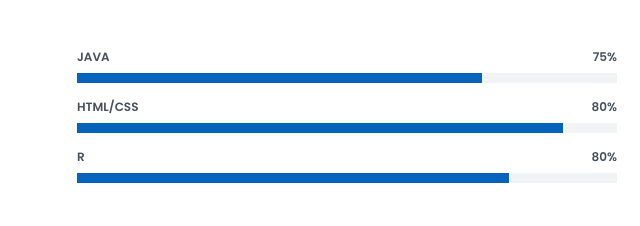
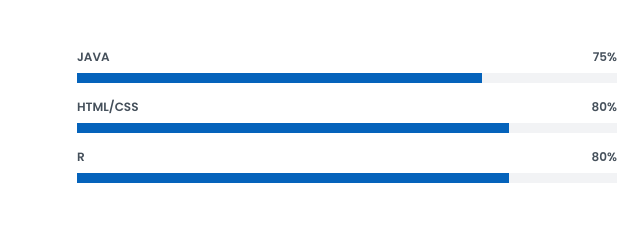
Before and after one commit to rachellecha/rachellecha.github.io, a plain HTML site: page index.html in a window 1280 px wide. Shown: the part 1454-1680 px from the top of the page, 58-698 px from the left. Drawn offline with nearby package versions, Linux system fonts and the light colour scheme; a script that the page names is missing.

Commit message:
percentage correction

```diff
--- a/index.html
+++ b/index.html
@@ -192,7 +192,7 @@
             <div class="progress">
               <span class="skill">HTML/CSS <i class="val">80%</i></span>
               <div class="progress-bar-wrap">
-                <div class="progress-bar" role="progressbar" aria-valuenow="90" aria-valuemin="0" aria-valuemax="100"></div>
+                <div class="progress-bar" role="progressbar" aria-valuenow="80" aria-valuemin="0" aria-valuemax="100"></div>
               </div>
             </div>
 
```
Also changed, not shown: 1 other file.
